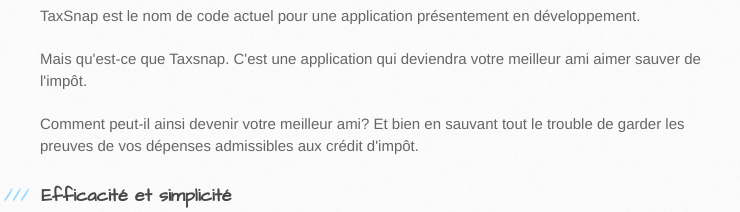
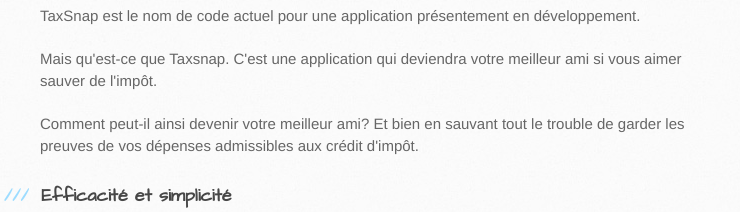
Before and after one commit to doodlegoo/taxsnap, a plain HTML site: page index.html in a window 1280 px wide. Shown: the part 286-498 px from the top of the page, 130-870 px from the left. Drawn offline with Linux system fonts and the light colour scheme.

Commit message:
Update index.html

```diff
--- a/index.html
+++ b/index.html
@@ -33,7 +33,7 @@
 
 <p>TaxSnap est le nom de code actuel pour une application présentement en développement. </p>
 
-<p>Mais qu'est-ce que Taxsnap. C'est une application qui deviendra votre meilleur ami aimer <strong>sauver de l'impôt</strong>. </p>
+<p>Mais qu'est-ce que Taxsnap. C'est une application qui deviendra votre meilleur ami si vous aimer <strong>sauver de l'impôt</strong>. </p>
 
 <p>Comment peut-il ainsi devenir votre meilleur ami? Et bien en sauvant tout le trouble de garder les preuves de vos dépenses admissibles aux crédit d'impôt. </p>
 
```
